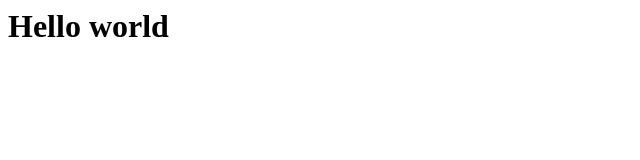
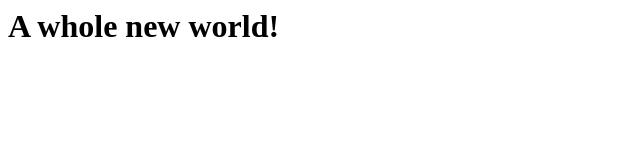
Before and after one commit to travispinnick/Travis-bug-bash, a plain HTML site: page desktop/index.html in a window 1280 px wide. Shown: the whole page, without its empty margins (0-640 px from the left). Drawn offline with Linux system fonts and the light colour scheme.

Commit message:
Update index.html

```diff
--- a/desktop/index.html
+++ b/desktop/index.html
@@ -1,3 +1,3 @@
 <html>
-    <h1>Hello world</h1>
+    <h1>A whole new world!</h1>
 </html>
```
